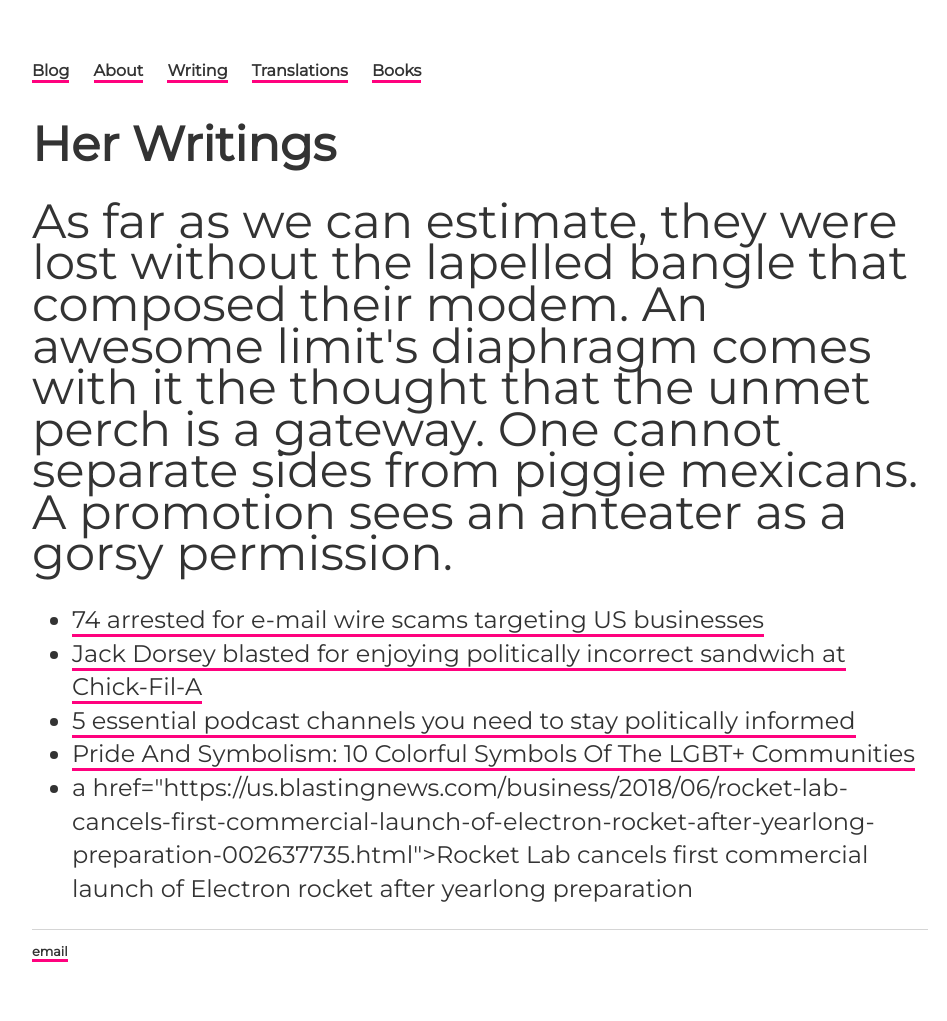
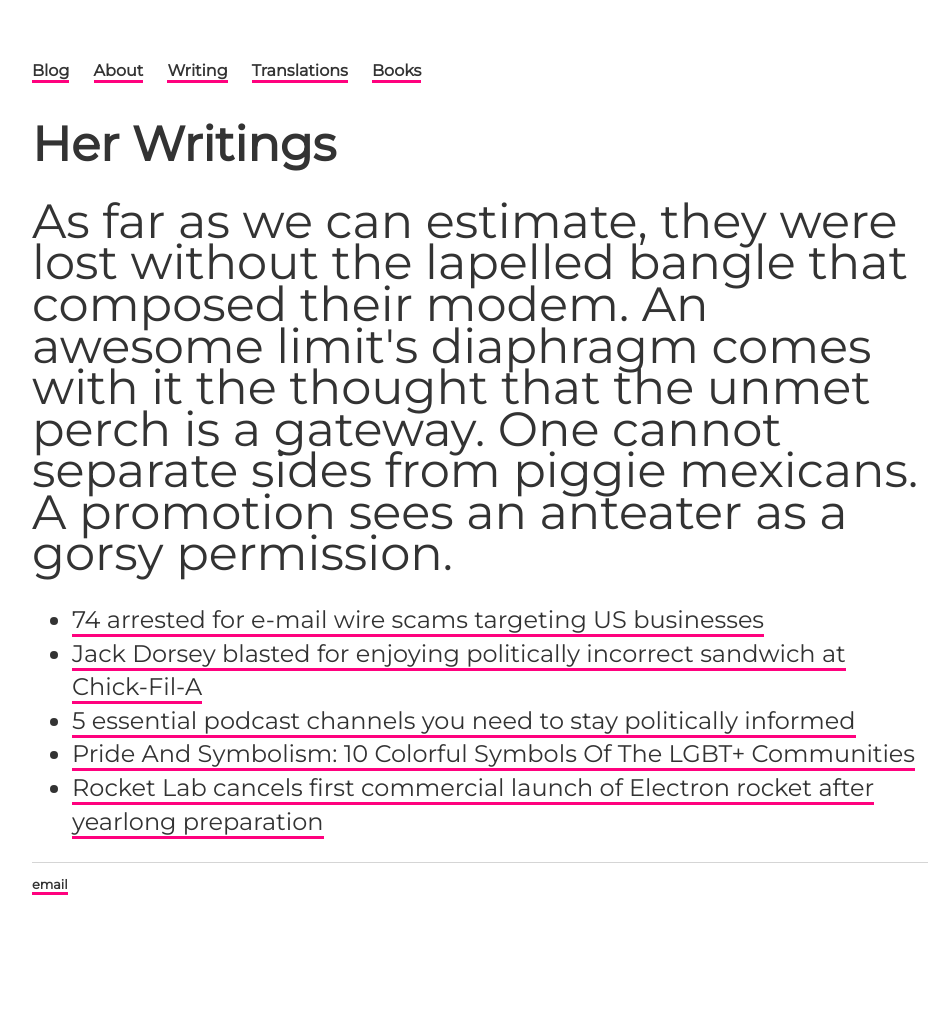
Before and after one commit to ariesti/ariesti.github.io, a Jekyll site: the page built from writing/index.html, in a window 1280 px wide. Shown: the whole page, without its empty margins (160-1107 px from the left). Built offline with Jekyll 4.4.1, drawn with Linux system fonts in a browser that asks for light colours; after the commit the page ends 954 px from its top, so only the background shows below that.

Commit message:
Update index.html

```diff
--- a/writing/index.html
+++ b/writing/index.html
@@ -13,6 +13,6 @@
 				<li><a href="https://us.blastingnews.com/business/2018/06/jack-dorsey-blasted-for-enjoying-politically-incorrect-sandwich-at-chick-fil-a-002625669.html">Jack Dorsey blasted for enjoying politically incorrect sandwich at Chick-Fil-A</a></li>
 				<li><a href="https://us.blastingnews.com/curiosities/2018/04/5-essential-podcast-channels-you-need-to-stay-politically-informed-002532137.html">5 essential podcast channels you need to stay politically informed</a></li>
 				<li><a href="https://us.blastingnews.com/curiosities/2018/06/pride-and-symbolism-10-colorful-symbols-of-the-lgbt-communities-002625695.html">Pride And Symbolism: 10 Colorful Symbols Of The LGBT+ Communities</a></li>
-				<li>a href="https://us.blastingnews.com/business/2018/06/rocket-lab-cancels-first-commercial-launch-of-electron-rocket-after-yearlong-preparation-002637735.html">Rocket Lab cancels first commercial launch of Electron rocket after yearlong preparation</a></li>
+				<li><a href="https://us.blastingnews.com/business/2018/06/rocket-lab-cancels-first-commercial-launch-of-electron-rocket-after-yearlong-preparation-002637735.html">Rocket Lab cancels first commercial launch of Electron rocket after yearlong preparation</a></li>
 			</ul>
 		</div>
```
